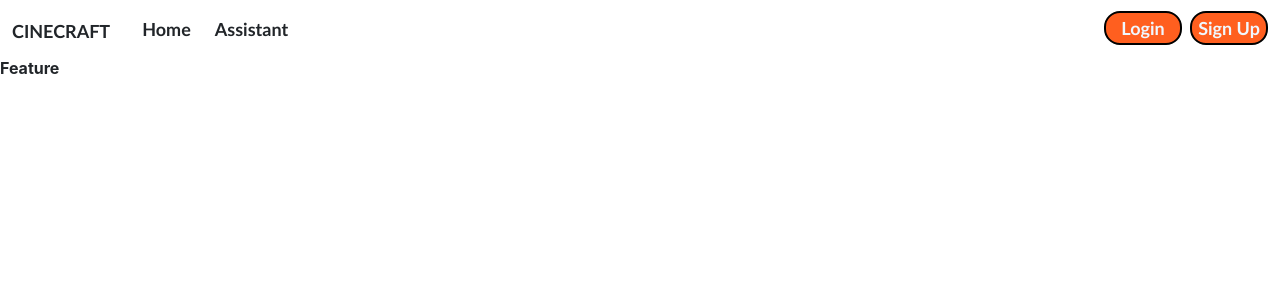
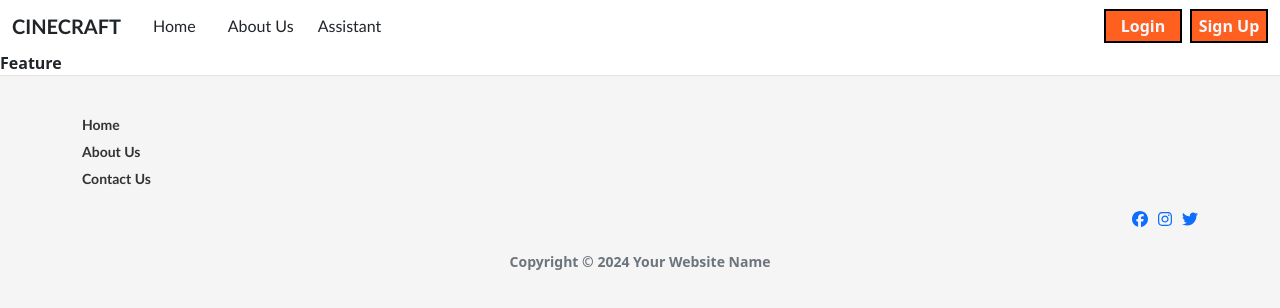
Before and after one commit to yasht04/cinecraft, a React (Create React App) app: page /feature in a window 1280 px wide. Shown: the top 308 px of the page. Built offline with nearby package versions, Linux system fonts and the light colour scheme.

Commit message:
added footer

```diff
--- a/package.json
+++ b/package.json
@@ -3,6 +3,8 @@
   "version": "0.1.0",
   "private": true,
   "dependencies": {
+    "@fortawesome/free-brands-svg-icons": "^6.5.1",
+    "@fortawesome/react-fontawesome": "^0.2.0",
     "@testing-library/jest-dom": "^5.17.0",
     "@testing-library/react": "^13.4.0",
     "@testing-library/user-event": "^13.5.0",
--- a/src/App.js
+++ b/src/App.js
@@ -1,9 +1,12 @@
 import { Route, Routes } from 'react-router-dom';
 import Home from './component/Home';
+import About from './component/About';
 import Login from './component/Login';
 import Nav from './component/Nav';
 import Feature from './component/Feature';
-
+import Footer from './component/Footer';
+import 'bootstrap/dist/css/bootstrap.min.css';
+import './app.css'
 function App() {
   return (
     <div>
@@ -11,8 +14,10 @@ function App() {
     <Routes>
       <Route path="/" element={<Home />} />
       <Route path="/login&Signin" element={<Login />} />
+      <Route path="/about" element={<About />} />
       <Route path="/feature" element={<Feature />} />
     </Routes>
+    <Footer/>
   </div>
   );
 }
--- /dev/null
+++ b/src/component/About.js
@@ -0,0 +1,7 @@
+import React from 'react'
+
+export default function About() {
+  return (
+    <div>About</div>
+  )
+}
--- /dev/null
+++ b/src/component/Footer.js
@@ -0,0 +1,36 @@
+import React from 'react';
+import './footer.css'
+import { FontAwesomeIcon } from '@fortawesome/react-fontawesome';
+import { faFacebook,faInstagram, faTwitter } from '@fortawesome/free-brands-svg-icons';
+import { Link } from 'react-router-dom';
+export default function Footer() {
+  return (
+    <footer className="footer">
+      <div className="container">
+        {/* <div className="language-selector">
+          <FontAwesomeIcon icon={'face-beam-hand-over-mouth'}/>
+          <Link to="/">English</Link>
+          <Link to="/">Hindi</Link>
+        </div> */}
+        <div className="footer-links">
+          <Link to="/">Home</Link>
+          <Link to="/about">About Us</Link>
+          <Link to="/contact">Contact Us</Link>
+
+        </div>
+        <div className="social-icons">
+          <Link to="/">
+            <FontAwesomeIcon icon={faFacebook} />
+          </Link>
+          <Link to="/">
+            <FontAwesomeIcon icon={faInstagram} />
+          </Link>
+          <Link to="/">
+            <FontAwesomeIcon icon={faTwitter} />
+          </Link>
+        </div>
+        <p className="copyright">Copyright &copy; {new Date().getFullYear()} Your Website Name</p>
+      </div>
+    </footer>
+  )
+}
--- a/src/component/Nav.js
+++ b/src/component/Nav.js
@@ -17,6 +17,9 @@ export default function Nav() {
           <Link className="home nav-link text-dark mx-2" to="/">Home</Link>
         </li>
         <li className="nav-item">
+          <Link className="home nav-link text-dark mx-2" to="/about">About Us</Link>
+        </li>
+        <li className="nav-item">
           <Link className="assistant nav-link text-dark" to="/">Assistant</Link>
         </li>
       </ul>
--- /dev/null
+++ b/src/component/footer.css
@@ -0,0 +1,78 @@
+.footer {
+    background-color: #f5f5f5;
+    padding: 40px 0;
+    border-top: 1px solid #e5e5e5;
+  }
+
+  .container {
+    font-weight: bold;
+  }
+
+  /* .language-selector {
+    display: flex;
+    align-items: center;
+    justify-content: flex-end;
+    margin-bottom: 20px;
+    font: bold 50% 'trebuchet ms',helvetica,sans-serif;
+  } */
+
+  .language-icon {
+    margin-right: 5px;
+  }
+/*
+  .language-selector a {
+    color: #333;
+    text-decoration: none;
+    font-size: 14px;
+    margin-left: 10px;
+  }
+
+  .language-selector a:hover {
+    color: #FF5F1F;
+  } */
+
+  .footer-links {
+    display: flex;
+    flex-wrap: wrap; /* Allow for multi-line wrapping */
+    margin-bottom: 20px; /* Add spacing below */
+    font: bold 50% 'trebuchet ms',helvetica,sans-serif;
+    flex-direction: column;
+    gap: 10px;
+  }
+
+  .footer-links a {
+    color: #333; /* Link color */
+    text-decoration: none;
+    font-size: 14px;
+    margin-right: 15px; /* Spacing between links */
+    transition: color 0.2s ease-in-out; /* Smooth hover effect */
+  }
+
+  .footer-links a:hover {
+    color: #FF5F1F ; /* Hover color */
+  }
+
+  .social-icons {
+    display: flex;
+    justify-content: flex-end;
+    margin-bottom: 20px;
+  }
+
+  .social-icons a {
+    margin-left: 10px;
+  }
+
+  .social-icon {
+    font-size: 24px;
+    color: #FF5F1F; /* Adjust icon color */
+  }
+
+  .social-icon:hover {
+    color: #FF5F1F ; /* Adjust hover color */
+  }
+
+  .copyright {
+    text-align: center;
+    font-size: 14px;
+    color: #6c757d; /* Adjust copyright text color */
+  }
--- a/src/component/nav.css
+++ b/src/component/nav.css
@@ -7,7 +7,6 @@ button{
     color: aliceblue;
     width: 78px;
     height: 34px;
-    border-radius: 16px;
 }
 button:hover{
     background-color: white;
```
Also changed, not shown: src/app.css (added), 1 other file (tests, documents, lock files or other folders).
